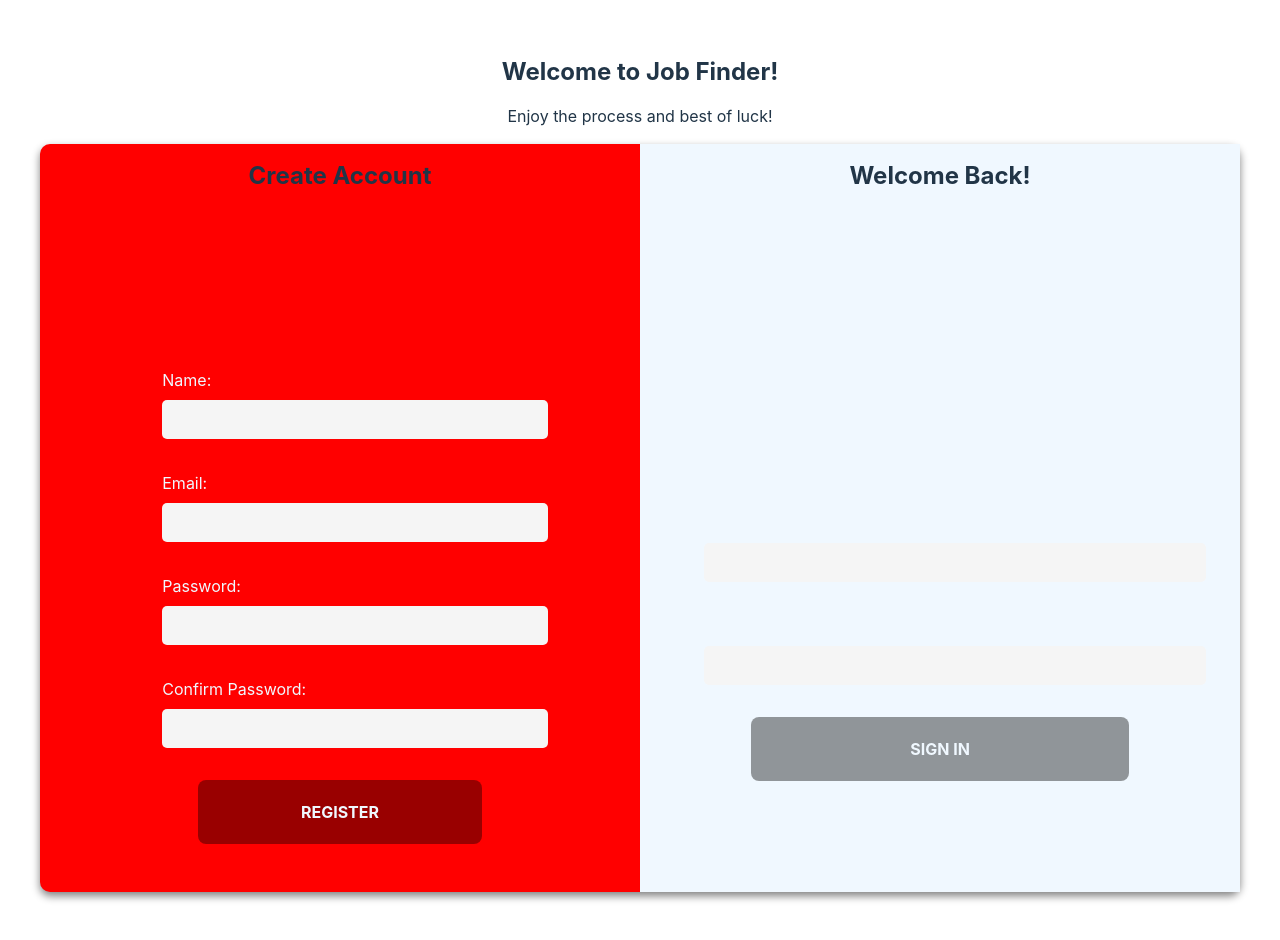
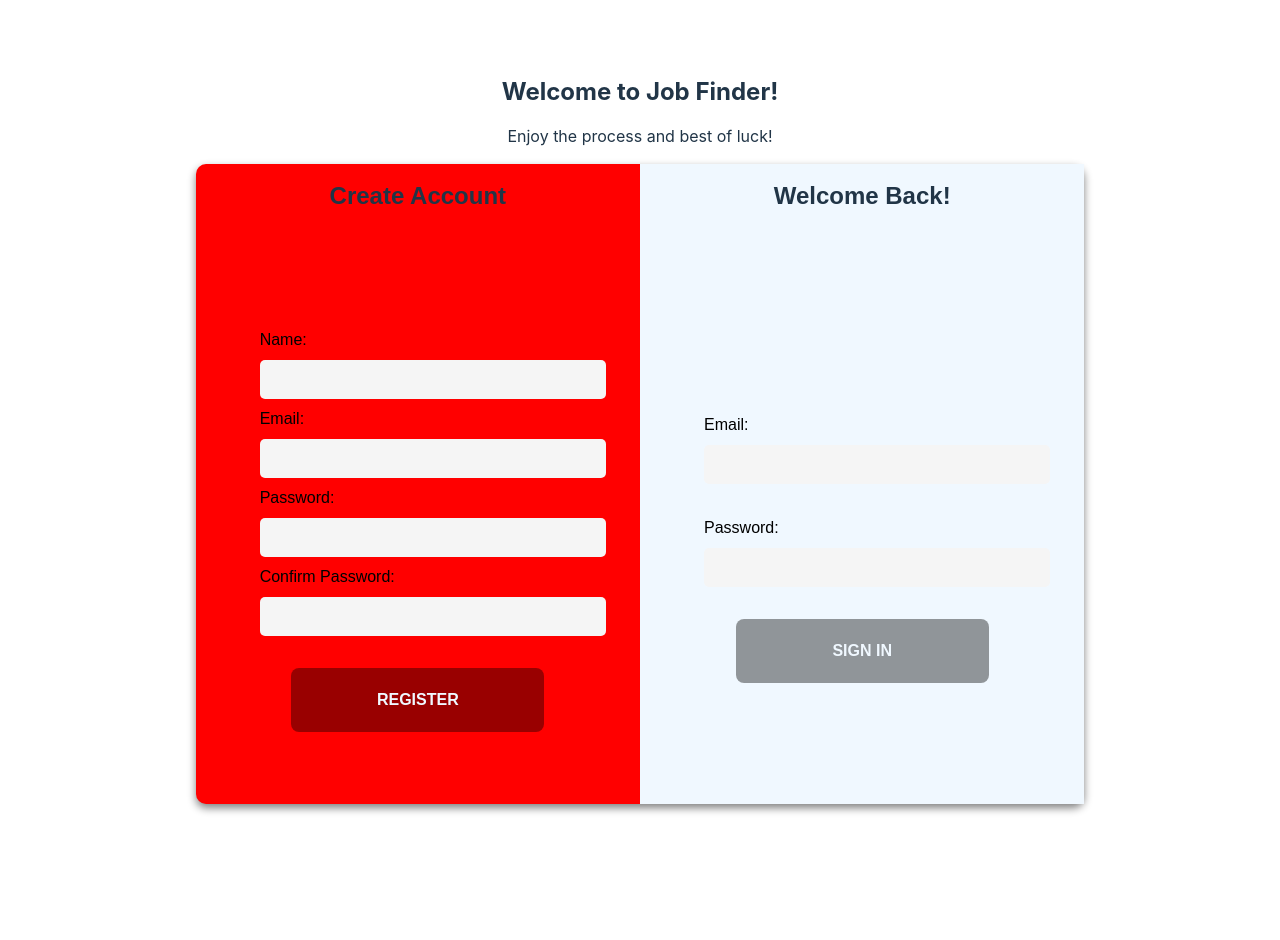
Before and after one commit to Kagweitis/the-job-finder, a Vue app: page / in a window 1280 px wide. Shown: the top 940 px of the page. After the commit the page ends 868 px from the top, so only its background shows below. Built offline with nearby package versions, Linux system fonts and the light colour scheme.

Commit message:
login css

```diff
--- a/src/views/LandingView.vue
+++ b/src/views/LandingView.vue
@@ -6,31 +6,26 @@
             <div id="register-panel">
                 <h2>Create Account</h2>
                 <div class="social-container">
-				    <a href="#" class="social"><i class="fab fa-facebook-f"></i></a>
-				    <a href="#" class="social"><i class="fab fa-google-plus-g"></i></a>
-				    <a href="#" class="social"><i class="fab fa-linkedin-in"></i></a>
+
 			    </div>
                 <form @submit.prevent="onSubmit">
                         <label>
                             Name:
                         <input v-model="name" type="text" />
                         </label>
-                        <br />
                         <label>
                             Email:
                         <input v-model="email" type="email" />
                         </label>
-                        <br />
                         <label>
                             Password:
                         <input v-model="password" type="password" />
                         </label>
-                        <br />
                     <label>
                         Confirm Password:
                     <input v-model="password" type="password" />
                     </label>
-                        <br />
+                    <br />
                     <button type="submit">Register</button>
                 </form>
             </div>
@@ -72,8 +67,13 @@ const onSubmit = () => {
 
 <style>
 
-.landing-page{
+body{
+    display: flex;
+    justify-content: center;
+}
+ .landing-page{
     /* background-image: url('../assets/imgs/dbz-dragon-ball-z-goku-dragon-ball-super-wallpaper-preview.jpg'); */
+    font: 'Montserrat';
     background-color: white;
     background-size: cover;
     min-height: 98vh;
@@ -81,41 +81,61 @@ const onSubmit = () => {
     justify-content: center;
 }
 
+/* body {
+	background: #f6f5f7;
+	display: flex;
+	justify-content: center;
+    align-items: center;
+	flex-direction: column;
+	height: 100vh;
+	margin: -20px 0 50px;
+    text-align: left;
+} */
+
+h2{
+    text-align: center;
+}
+
 .container{
     display: grid;
     grid-template-columns: 50% 50%;
+    font-family: 'Montserrat', sans-serif;
     background-color: red;
-    min-width: 100vh;
+    height: 80vh;
+    max-width: 140vh;
+    min-height: auto;
     border-radius: 10px;
     box-shadow: 0 4px 8px 0 grey;
     justify-content: space-between;
 }
 
 #login-panel{
-   text-align: center;
+   text-align: left;
    background-color: aliceblue;
+   max-height: 80vh;
 }
 
 #register-panel{
     justify-items: center;
     align-items: center;
+    text-align: end;
     padding-bottom: 10vh;
+    max-height: 80vh;
 }
 
 form{
     /* padding-left: 10vh; */
-    font: 'Montserrat';
+    font: 'Montserrat', sans-serif;
     justify-content: center;
     align-self: center;
     display: flex;
     text-align: left;
     flex-direction: column;
     background-color: transparent;
-    border-radius: 8px;
     overflow: hidden;
-    color: aliceblue;
+    color:black;
     padding: 8vh;
-    height: 100%;
+    height: 80%;
 }
 
 
@@ -150,4 +170,6 @@ button{
 	transition: transform 80ms ease-in;
     align-self: center;
 }
+
+
 </style>
```
